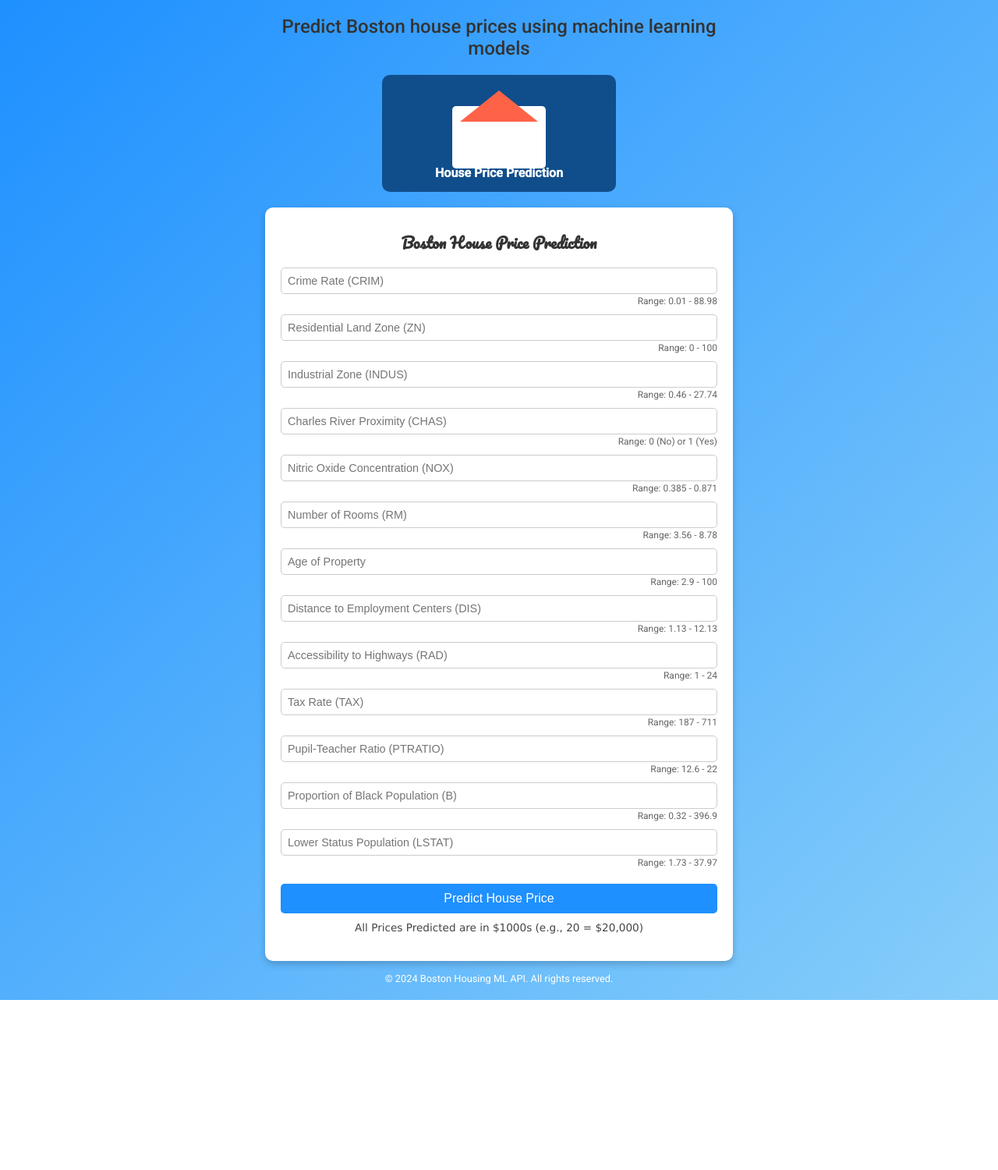
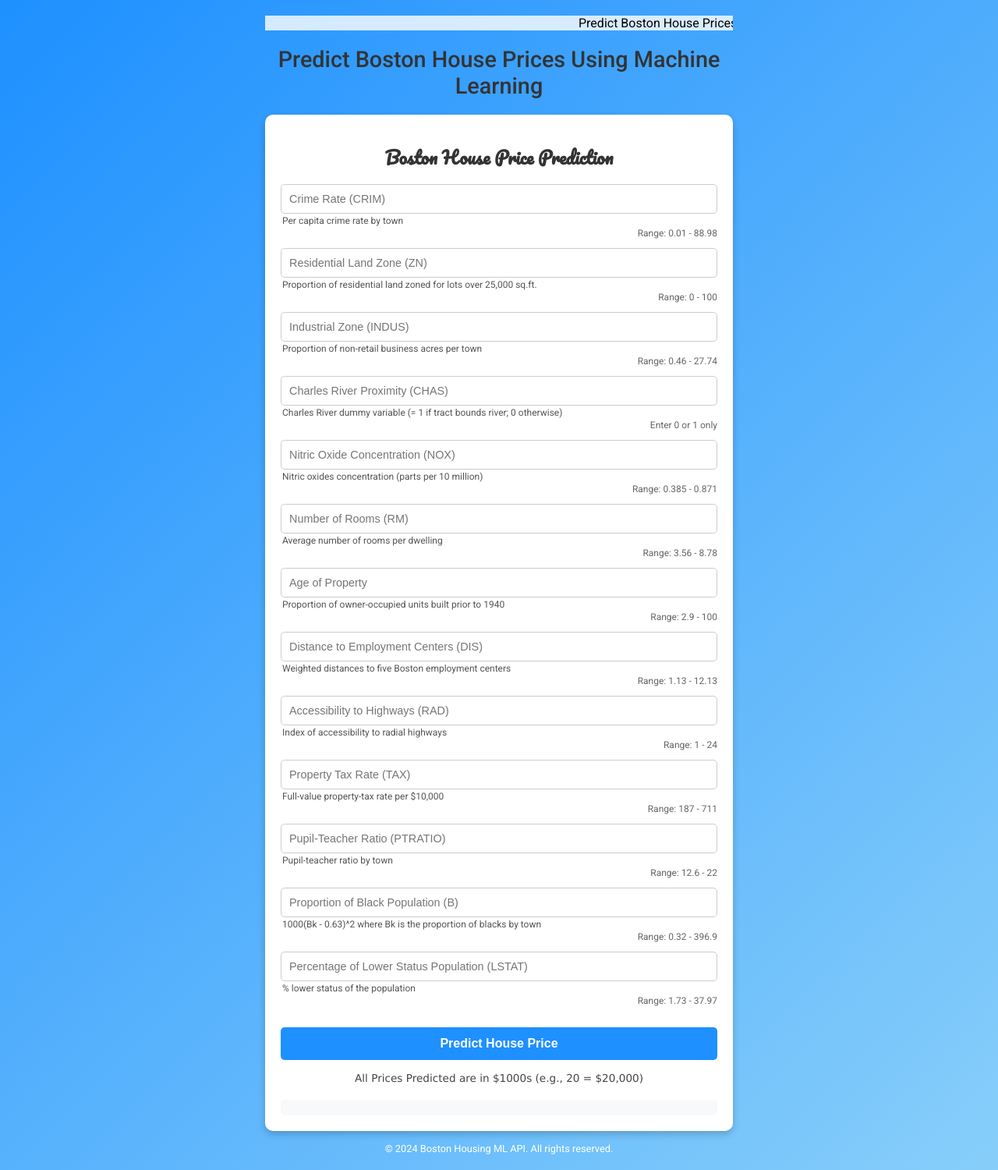
Before and after one commit to Tomisin92/bostonhousepricing, a Flask app: page / in a window 1280 px wide. Shown: the whole page at 78% size. Before the commit the page ends 1282 px from the top, so only its background shows below. Run offline with Flask 3, Linux system fonts and the light colour scheme; parts of the project's set-up code (start-up, migrations or seed data) failed here and were passed over.

Commit message:
html updated

```diff
--- a/templates/home.html
+++ b/templates/home.html
@@ -6,7 +6,7 @@
   <meta name="viewport" content="width=device-width, initial-scale=1.0">
   <meta name="description" content="Predict Boston house prices using machine learning models. Enter property details to get an instant prediction.">
   <meta name="keywords" content="Boston House Price Prediction, Machine Learning, Flask App, Real Estate">
-  <meta name="author" content="Adisa Isaac">
+  <meta name="author" content="Your Name">
   <title>Boston House Price Prediction</title>
   <link href="https://fonts.googleapis.com/css2?family=Pacifico&family=Roboto:wght@300;400;500&display=swap" rel="stylesheet">
   <style>
@@ -28,8 +28,40 @@
       padding: 20px 0;
     }
 
+    .marquee-container {
+      background-color: rgba(255, 255, 255, 0.8);
+      overflow: hidden;
+      width: 100%;
+      position: relative;
+      margin-bottom: 20px;
+    }
+
+    .marquee {
+      display: flex;
+      white-space: nowrap;
+      animation: marquee 20s linear infinite;
+    }
+
+    .marquee-content {
+      padding-left: 100%;
+      display: inline-block;
+    }
+
+    @keyframes marquee {
+      0% {
+        transform: translate(0, 0);
+      }
+      100% {
+        transform: translate(-100%, 0);
+      }
+    }
+
+    .marquee:hover {
+      animation-play-state: paused;
+    }
+
     .title {
-      font-size: 1.5rem;
+      font-size: 1.8rem;
       font-weight: 500;
       color: #333;
       margin-bottom: 20px;
@@ -37,7 +69,7 @@
 
     .form-container {
       background: #fff;
-      padding: 15px 20px;
+      padding: 20px;
       border-radius: 10px;
       box-shadow: 0 4px 10px rgba(0, 0, 0, 0.2);
       text-align: center;
@@ -47,13 +79,13 @@
       font-family: 'Pacifico', cursive;
       color: #333;
       margin-bottom: 15px;
-      font-size: 1.2rem;
+      font-size: 1.4rem;
     }
 
     .form-container form {
       display: flex;
       flex-direction: column;
-      gap: 10px;
+      gap: 12px;
     }
 
     .input-group {
@@ -62,12 +94,20 @@
 
     .input-group input {
       width: 100%;
-      padding: 8px;
+      padding: 10px;
       border: 1px solid #ccc;
       border-radius: 5px;
       font-size: 0.9rem;
       transition: border 0.3s ease;
       box-sizing: border-box;
+    }
+
+    .input-description {
+      font-size: 0.75rem;
+      color: #555;
+      text-align: left;
+      margin-top: 2px;
+      padding-left: 2px;
     }
 
     .input-range {
@@ -83,7 +123,7 @@
     }
 
     .form-container button {
-      padding: 10px;
+      padding: 12px;
       background: #1e90ff;
       color: #fff;
       border: none;
@@ -91,7 +131,8 @@
       font-size: 1rem;
       cursor: pointer;
       transition: background 0.3s ease;
-      margin-top: 10px;
+      margin-top: 15px;
+      font-weight: bold;
     }
 
     .form-container button:hover {
@@ -102,7 +143,7 @@
       font-family: Verdana, sans-serif;
       font-size: 0.85rem;
       color: #444;
-      margin-top: 10px;
+      margin-top: 15px;
     }
 
     .form-container .prediction {
@@ -110,59 +151,9 @@
       font-size: 1.5rem;
       color: #333;
       font-weight: bold;
-    }
-
-    .image-container {
-      margin-bottom: 20px;
-    }
-
-    /* CSS-based image replacement */
-    .house-image {
-      width: 300px;
-      height: 150px;
-      margin: 0 auto;
-      background: #104e8b;
-      border-radius: 10px;
-      display: flex;
-      flex-direction: column;
-      align-items: center;
-      justify-content: center;
-      color: white;
-      position: relative;
-      overflow: hidden;
-    }
-
-    .house-image:before {
-      content: "";
-      position: absolute;
-      top: 40px;
-      left: 50%;
-      transform: translateX(-50%);
-      width: 120px;
-      height: 80px;
-      background: #fff;
+      padding: 10px;
+      background-color: #f8f9fa;
       border-radius: 5px;
-    }
-
-    .house-image:after {
-      content: "";
-      position: absolute;
-      top: 20px;
-      left: 50%;
-      transform: translateX(-50%);
-      width: 0;
-      height: 0;
-      border-left: 50px solid transparent;
-      border-right: 50px solid transparent;
-      border-bottom: 40px solid #ff6347;
-    }
-
-    .house-text {
-      position: relative;
-      margin-top: 100px;
-      font-weight: bold;
-      font-size: 16px;
-      z-index: 2;
     }
 
     footer {
@@ -176,80 +167,95 @@
 
 <body>
   <div class="container">
-    <div class="title">Predict Boston house prices using machine learning models</div>
-
-    <!-- CSS-based house image replacement -->
-    <div class="image-container">
-      <div class="house-image">
-        <span class="house-text">House Price Prediction</span>
+    <!-- Modern CSS Marquee at the top -->
+    <div class="marquee-container">
+      <div class="marquee">
+        <div class="marquee-content">
+          Predict Boston House Prices | Machine Learning Powered Prediction | Accurate Real Estate Valuation | Advanced Price Estimation
+        </div>
       </div>
     </div>
+
+    <div class="title">Predict Boston House Prices Using Machine Learning</div>
 
     <div class="form-container">
       <h1>Boston House Price Prediction</h1>
       <form action="{{ url_for('predict') }}" method="post">
         <div class="input-group">
           <input type="number" name="CRIM" placeholder="Crime Rate (CRIM)" required step="0.01" min="0.01" max="88.98" />
+          <div class="input-description">Per capita crime rate by town</div>
           <div class="input-range">Range: 0.01 - 88.98</div>
         </div>
 
         <div class="input-group">
           <input type="number" name="ZN" placeholder="Residential Land Zone (ZN)" required step="0.1" min="0" max="100" />
+          <div class="input-description">Proportion of residential land zoned for lots over 25,000 sq.ft.</div>
           <div class="input-range">Range: 0 - 100</div>
         </div>
 
         <div class="input-group">
           <input type="number" name="INDUS" placeholder="Industrial Zone (INDUS)" required step="0.01" min="0.46" max="27.74" />
+          <div class="input-description">Proportion of non-retail business acres per town</div>
           <div class="input-range">Range: 0.46 - 27.74</div>
         </div>
 
         <div class="input-group">
           <input type="number" name="CHAS" placeholder="Charles River Proximity (CHAS)" required step="1" min="0" max="1" />
-          <div class="input-range">Range: 0 (No) or 1 (Yes)</div>
+          <div class="input-description">Charles River dummy variable (= 1 if tract bounds river; 0 otherwise)</div>
+          <div class="input-range">Enter 0 or 1 only</div>
         </div>
 
         <div class="input-group">
           <input type="number" name="NOX" placeholder="Nitric Oxide Concentration (NOX)" required step="0.001" min="0.385" max="0.871" />
+          <div class="input-description">Nitric oxides concentration (parts per 10 million)</div>
           <div class="input-range">Range: 0.385 - 0.871</div>
         </div>
 
         <div class="input-group">
           <input type="number" name="RM" placeholder="Number of Rooms (RM)" required step="0.01" min="3.56" max="8.78" />
+          <div class="input-description">Average number of rooms per dwelling</div>
           <div class="input-range">Range: 3.56 - 8.78</div>
         </div>
 
         <div class="input-group">
           <input type="number" name="Age" placeholder="Age of Property" required step="0.1" min="2.9" max="100" />
+          <div class="input-description">Proportion of owner-occupied units built prior to 1940</div>
           <div class="input-range">Range: 2.9 - 100</div>
         </div>
 
         <div class="input-group">
           <input type="number" name="DIS" placeholder="Distance to Employment Centers (DIS)" required step="0.01" min="1.13" max="12.13" />
+          <div class="input-description">Weighted distances to five Boston employment centers</div>
           <div class="input-range">Range: 1.13 - 12.13</div>
         </div>
 
         <div class="input-group">
           <input type="number" name="RAD" placeholder="Accessibility to Highways (RAD)" required step="1" min="1" max="24" />
+          <div class="input-description">Index of accessibility to radial highways</div>
           <div class="input-range">Range: 1 - 24</div>
         </div>
 
         <div class="input-group">
-          <input type="number" name="TAX" placeholder="Tax Rate (TAX)" required step="1" min="187" max="711" />
+          <input type="number" name="TAX" placeholder="Property Tax Rate (TAX)" required step="1" min="187" max="711" />
+          <div class="input-description">Full-value property-tax rate per $10,000</div>
           <div class="input-range">Range: 187 - 711</div>
         </div>
 
         <div class="input-group">
           <input type="number" name="PTRATIO" placeholder="Pupil-Teacher Ratio (PTRATIO)" required step="0.1" min="12.6" max="22" />
+          <div class="input-description">Pupil-teacher ratio by town</div>
           <div class="input-range">Range: 12.6 - 22</div>
         </div>
 
         <div class="input-group">
           <input type="number" name="B" placeholder="Proportion of Black Population (B)" required step="0.1" min="0.32" max="396.9" />
+          <div class="input-description">1000(Bk - 0.63)^2 where Bk is the proportion of blacks by town</div>
           <div class="input-range">Range: 0.32 - 396.9</div>
         </div>
 
         <div class="input-group">
-          <input type="number" name="LSTAT" placeholder="Lower Status Population (LSTAT)" required step="0.01" min="1.73" max="37.97" />
+          <input type="number" name="LSTAT" placeholder="Percentage of Lower Status Population (LSTAT)" required step="0.01" min="1.73" max="37.97" />
+          <div class="input-description">% lower status of the population</div>
           <div class="input-range">Range: 1.73 - 37.97</div>
         </div>
 
```
